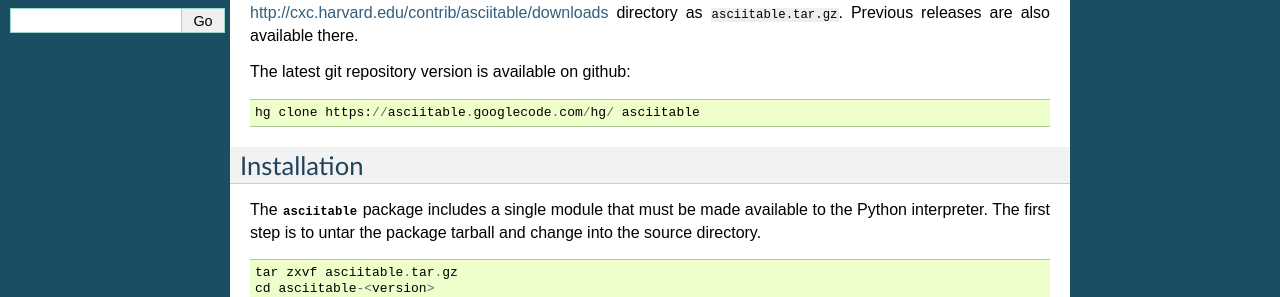
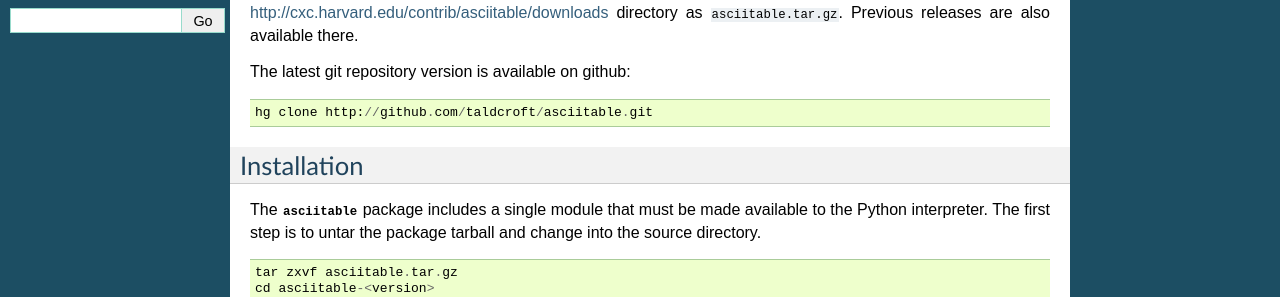
Before and after one commit to taldcroft/asciitable, a Sphinx documentation site: the page built from doc/index.rst, in a window 1280 px wide and 900 px high, scrolled down 611 px. Shown: the part 155-452 px from the top of the window. Built offline with Sphinx 7.4.7, drawn with Linux system fonts in a browser that asks for light colours.

Commit message:
Change repository access from google code to github

```diff
--- a/doc/index.rst
+++ b/doc/index.rst
@@ -45,7 +45,7 @@ The latest release of the :mod:`asciitable` package is available in the
 
 The latest git repository version is available on github::
 
-  hg clone https://asciitable.googlecode.com/hg/ asciitable
+  hg clone http://github.com/taldcroft/asciitable.git
 
 Installation
 --------------
```
